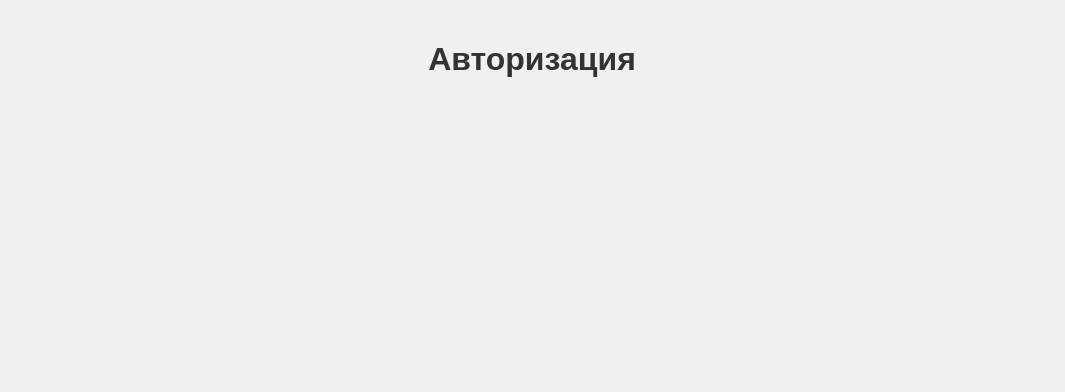
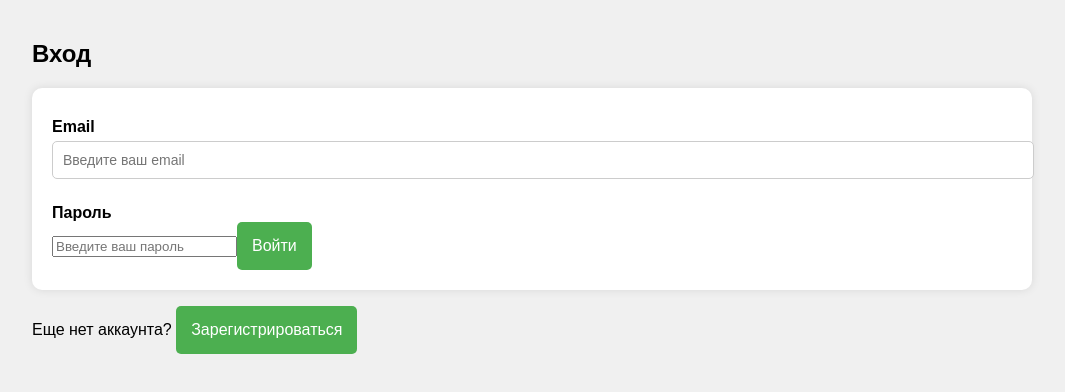
Before and after one commit to Mix50010/dnd-planner-frontend, a React (Create React App) app: page / in a window 1280 px wide. Shown: the top 392 px of the page, without its empty margins (108-1173 px from the left). Built offline with nearby package versions, Linux system fonts and the light colour scheme.

Commit message:
feat: add login and registration

```diff
--- a/src/App.js
+++ b/src/App.js
@@ -1,4 +1,6 @@
 import React, { useState, useEffect } from 'react';
+import LoginForm from './components/LoginForm';
+import SignupForm from './components/SignupForm';
 import CreatePartyForm from './components/CreatePartyForm';
 import PartyList from './components/PartyList';
 import { fetchParties, createParty, deleteParty, updateParty } from './api/parties';
@@ -9,6 +11,7 @@ const App = () => {
     const [user, setUser] = useState(null);
     const [token, setToken] = useState(null);
     const [parties, setParties] = useState([]);
+    const [isSignup, setIsSignup] = useState(false);
 
     useEffect(() => {
         if (token) {
@@ -26,17 +29,36 @@ const App = () => {
 
 	const handleLogin = async (email, password) => {
 		try {
-            const { access_token } = await login({ email, password });
-            setToken(access_token);
+			const response = await fetch(
+				`http://127.0.0.1:8000/login?email=${encodeURIComponent(email)}&password=${encodeURIComponent(password)}`,
+				{
+					method: 'POST',
+				}
+			);
+
+			if (!response.ok) {
+				if (response.status === 401) {
+					// Если статус 401, показываем ошибку
+					alert('Неверный логин или пароль');
+				} else {
+					throw new Error('Ошибка авторизации');
+				}
+			} else {
+				const data = await response.json();
+				setToken(data.access_token); // Сохраняем токен
+			}
 		} catch (error) {
 			console.error(error.message);
 		}
 	};
 
+
+
     const handleSignup = async (user) => {
         try {
             await signup(user);
             alert('Регистрация успешна! Войдите в систему.');
+            setIsSignup(false); // Переключение на форму входа
         } catch (error) {
             console.error(error.message);
         }
@@ -54,10 +76,17 @@ const App = () => {
     return (
         <div className="container">
             {!token ? (
-                <div>
-                    <h1>Авторизация</h1>
-                    {/* Компонент для входа */}
-                </div>
+                isSignup ? (
+                    <SignupForm
+                        onSignup={handleSignup}
+                        onSwitchToLogin={() => setIsSignup(false)}
+                    />
+                ) : (
+                    <LoginForm
+                        onLogin={handleLogin}
+                        onSwitchToSignup={() => setIsSignup(true)}
+                    />
+                )
             ) : (
                 <>
                     <h1>Планировщик партий Dungeons & Dragons</h1>
--- /dev/null
+++ b/src/components/LoginForm.js
@@ -0,0 +1,48 @@
+import React, { useState } from 'react';
+
+const LoginForm = ({ onLogin, onSwitchToSignup }) => {
+    const [email, setEmail] = useState('');
+    const [password, setPassword] = useState('');
+
+    const handleSubmit = (e) => {
+        e.preventDefault();
+        onLogin(email, password);
+    };
+
+    return (
+        <div className="login-form">
+            <h2>Вход</h2>
+            <form onSubmit={handleSubmit}>
+                <label htmlFor="email">Email</label>
+                <input
+                    type="email"
+                    id="email"
+                    value={email}
+                    onChange={(e) => setEmail(e.target.value)}
+                    placeholder="Введите ваш email"
+                    required
+                />
+
+                <label htmlFor="password">Пароль</label>
+                <input
+                    type="password"
+                    id="password"
+                    value={password}
+                    onChange={(e) => setPassword(e.target.value)}
+                    placeholder="Введите ваш пароль"
+                    required
+                />
+
+                <button type="submit">Войти</button>
+            </form>
+            <p>
+                Еще нет аккаунта?{' '}
+                <button type="button" onClick={onSwitchToSignup}>
+                    Зарегистрироваться
+                </button>
+            </p>
+        </div>
+    );
+};
+
+export default LoginForm;
--- /dev/null
+++ b/src/components/SignupForm.js
@@ -0,0 +1,59 @@
+import React, { useState } from 'react';
+
+const SignupForm = ({ onSignup, onSwitchToLogin }) => {
+    const [email, setEmail] = useState('');
+    const [username, setUsername] = useState('');
+    const [password, setPassword] = useState('');
+
+    const handleSubmit = (e) => {
+        e.preventDefault();
+        onSignup({ email, username, password });
+    };
+
+    return (
+        <div className="signup-form">
+            <h2>Регистрация</h2>
+            <form onSubmit={handleSubmit}>
+                <label htmlFor="email">Email</label>
+                <input
+                    type="email"
+                    id="email"
+                    value={email}
+                    onChange={(e) => setEmail(e.target.value)}
+                    placeholder="Введите ваш email"
+                    required
+                />
+
+                <label htmlFor="username">Имя пользователя</label>
+                <input
+                    type="text"
+                    id="username"
+                    value={username}
+                    onChange={(e) => setUsername(e.target.value)}
+                    placeholder="Введите имя пользователя"
+                    required
+                />
+
+                <label htmlFor="password">Пароль</label>
+                <input
+                    type="password"
+                    id="password"
+                    value={password}
+                    onChange={(e) => setPassword(e.target.value)}
+                    placeholder="Введите пароль"
+                    required
+                />
+
+                <button type="submit">Зарегистрироваться</button>
+            </form>
+            <p>
+                Уже есть аккаунт?{' '}
+                <button type="button" onClick={onSwitchToLogin}>
+                    Войти
+                </button>
+            </p>
+        </div>
+    );
+};
+
+export default SignupForm;
```
Lines whose indentation alone changed are shown as unchanged.
